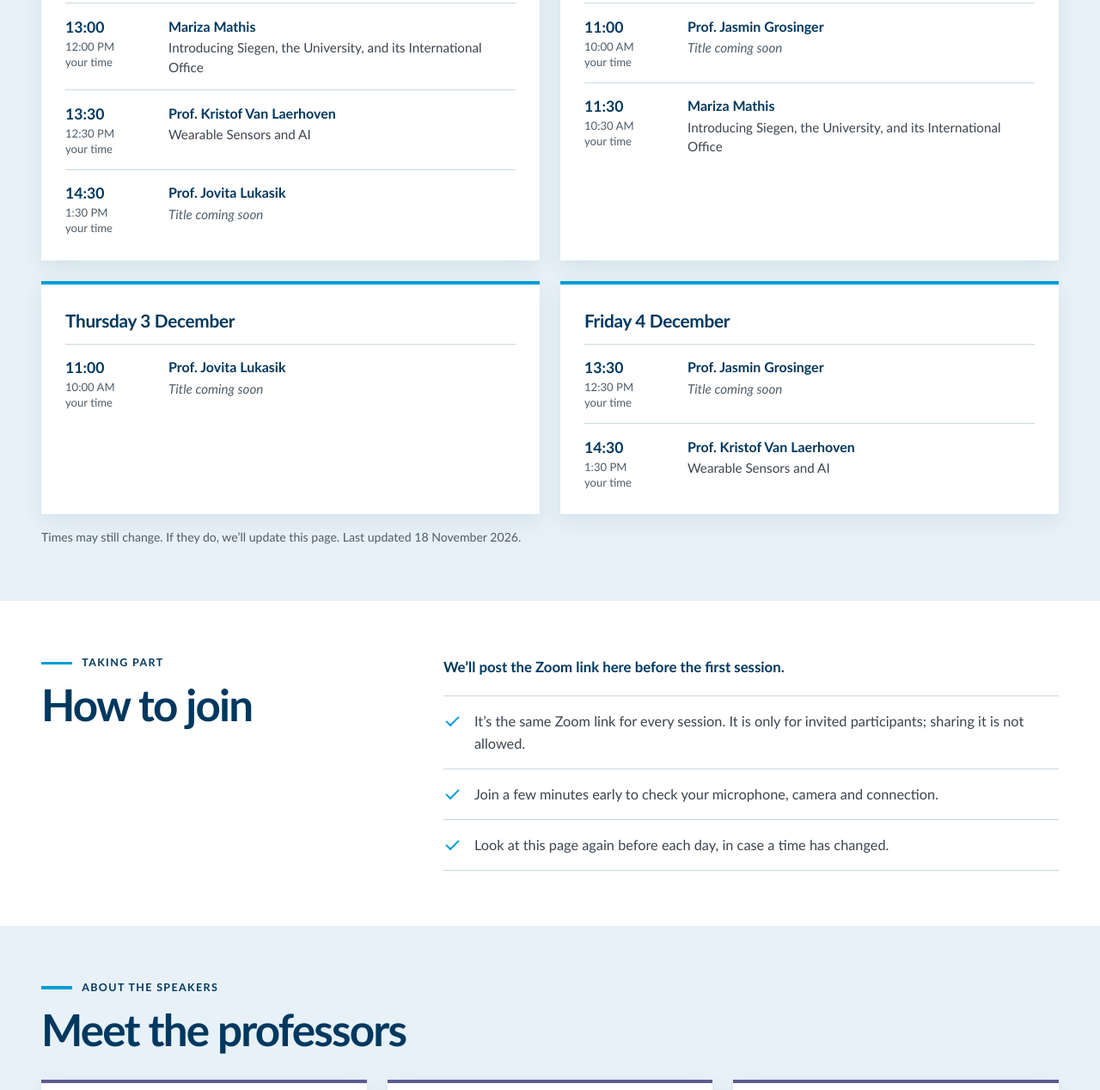
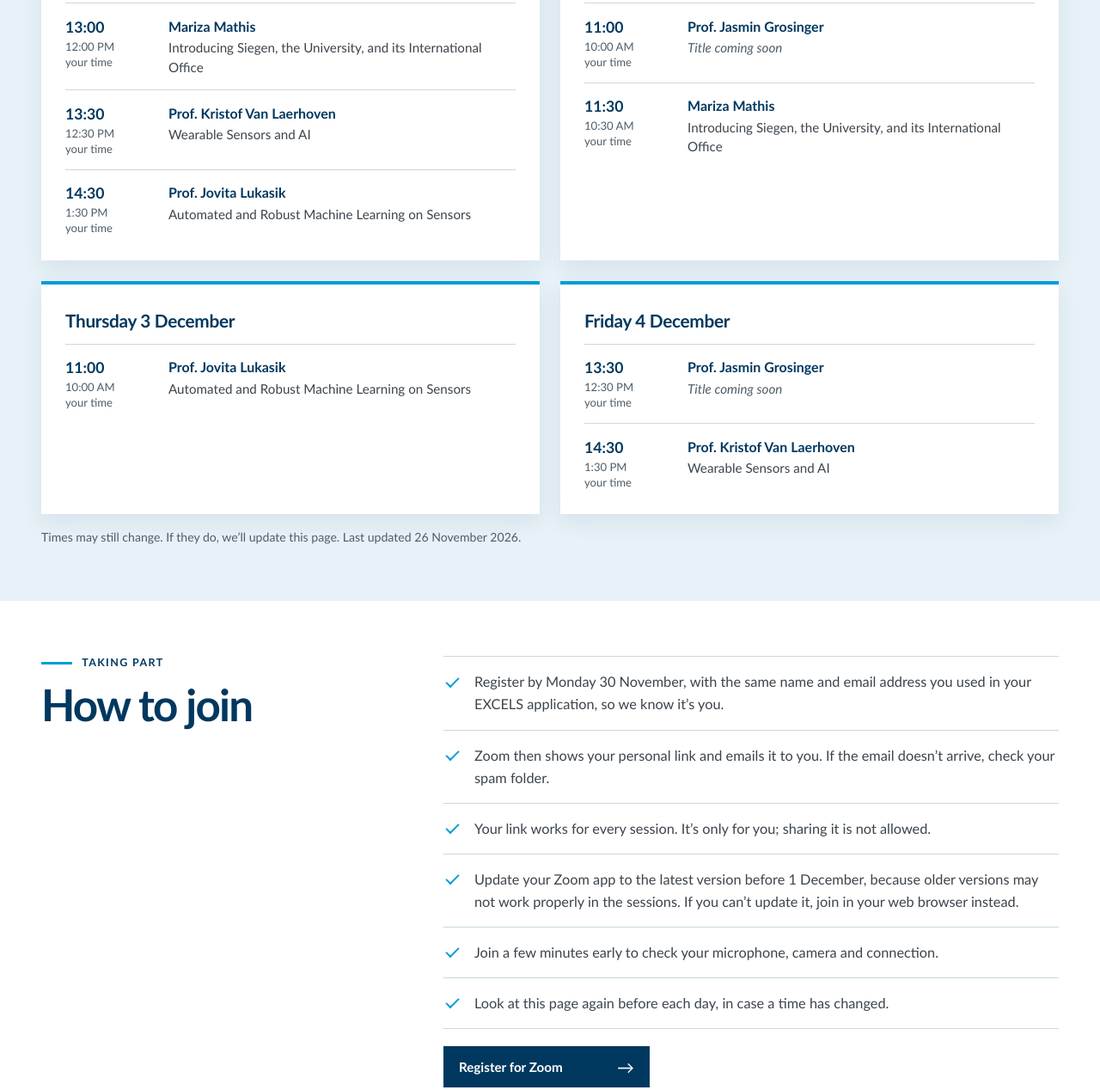
Before and after one commit to kristofvl/excels, a plain HTML site: page digital-prep-2026/index.html in a window 1280 px wide. Shown: the part 884-2152 px from the top of the page at 86% size. Drawn offline with Linux system fonts and the light colour scheme.

Commit message:
content: open Zoom registration on the Digital Prep page
Add the Zoom registration link. "How to join" now asks participants
to register by Monday 30 November with the name and email address
from their application, explains their personal link, and asks them
to update Zoom. The only Register for Zoom button sits below these
steps, so people read them first. Add Prof. Lukasik's talk title.

```diff
--- a/digital-prep-2026/index.html
+++ b/digital-prep-2026/index.html
@@ -57,8 +57,6 @@
 				line-height: 1.35;
 				color: var(--uni-dark-blue);
 			}
-
-			.dp-hero-actions { margin-top: 1.75rem; }
 
 			.dp-schedule-section,
 			.dp-speakers-section { background: #e7f1f7; }
@@ -259,8 +257,8 @@
 			}
 		</style>
 	</head>
-	<body data-zoom-url="">
-		<!-- Paste the Zoom invite link into data-zoom-url above. Until then the page says the link will follow; once set, the Join on Zoom buttons appear. -->
+	<body data-zoom-url="https://uni-siegen.zoom-x.de/meeting/register/zuzE6WflSDGsY_x4pWPi6g">
+		<!-- Paste the Zoom registration link (shown on the meeting's page in Zoom) into data-zoom-url above. Until then the page says the link will follow; once set, the Register for Zoom button appears below the checklist. -->
 		<a class="skip-link" href="#main-content">Skip to main content</a>
 		<header class="site-header">
 			<div class="header-shell">
@@ -285,9 +283,6 @@
 						<div><dt>Where</dt><dd>Online, on Zoom</dd></div>
 						<div><dt>Time zone</dt><dd>Siegen time (CET, UTC+1)</dd></div>
 					</dl>
-					<div class="dp-hero-actions" data-zoom-ready hidden>
-						<a class="application-button application-button-primary" href="#joining" data-zoom-link><span>Join on Zoom</span><span class="application-button-arrow" aria-hidden="true">&rarr;</span></a>
-					</div>
 				</div>
 			</section>
 
@@ -323,7 +318,7 @@
 									<p class="dp-session-time"><time datetime="2026-12-01T14:30+01:00">14:30</time></p>
 									<div>
 										<p class="dp-speaker">Prof. Jovita Lukasik</p>
-										<p class="dp-talk dp-talk-pending">Title coming soon</p>
+										<p class="dp-talk">Automated and Robust Machine Learning on Sensors</p>
 									</div>
 								</li>
 							</ol>
@@ -354,7 +349,7 @@
 									<p class="dp-session-time"><time datetime="2026-12-03T11:00+01:00">11:00</time></p>
 									<div>
 										<p class="dp-speaker">Prof. Jovita Lukasik</p>
-										<p class="dp-talk dp-talk-pending">Title coming soon</p>
+										<p class="dp-talk">Automated and Robust Machine Learning on Sensors</p>
 									</div>
 								</li>
 							</ol>
@@ -380,7 +375,7 @@
 						</li>
 					</ol>
 
-					<p class="key-dates-updated">Times may still change. If they do, we&rsquo;ll update this page. Last updated <time datetime="2026-11-18">18 November 2026</time>.</p>
+					<p class="key-dates-updated">Times may still change. If they do, we&rsquo;ll update this page. Last updated <time datetime="2026-11-26">26 November 2026</time>.</p>
 				</div>
 			</section>
 
@@ -391,15 +386,18 @@
 						<h2 id="joining-title">How to join</h2>
 					</header>
 					<div class="dp-join-copy">
-						<p class="dp-zoom-pending" data-zoom-pending>We&rsquo;ll post the Zoom link here before the first session.</p>
-						<div data-zoom-ready hidden>
-							<a class="application-button application-button-primary" href="#joining" data-zoom-link><span>Join on Zoom</span><span class="application-button-arrow" aria-hidden="true">&rarr;</span></a>
-						</div>
 						<ul class="dp-checklist" role="list">
-							<li>It&rsquo;s the same Zoom link for every session. It is only for invited participants; sharing it is not allowed.</li>
+							<li>Register by Monday 30 November, with the same name and email address you used in your EXCELS application, so we know it&rsquo;s you.</li>
+							<li>Zoom then shows your personal link and emails it to you. If the email doesn&rsquo;t arrive, check your spam folder.</li>
+							<li>Your link works for every session. It&rsquo;s only for you; sharing it is not allowed.</li>
+							<li>Update your Zoom app to the latest version before 1 December, because older versions may not work properly in the sessions. If you can&rsquo;t update it, join in your web browser instead.</li>
 							<li>Join a few minutes early to check your microphone, camera and connection.</li>
 							<li>Look at this page again before each day, in case a time has changed.</li>
 						</ul>
+						<p class="dp-zoom-pending" data-zoom-pending>We&rsquo;ll post the Zoom registration link here before the first session.</p>
+						<div data-zoom-ready hidden>
+							<a class="application-button application-button-primary" href="#joining" data-zoom-link><span>Register for Zoom</span><span class="application-button-arrow" aria-hidden="true">&rarr;</span></a>
+						</div>
 					</div>
 				</div>
 			</section>
@@ -503,7 +501,7 @@
 		</a>
 
 		<script>
-			// Shows the Join on Zoom buttons once data-zoom-url on <body> holds the invite link.
+			// Shows the Register for Zoom button once data-zoom-url on <body> holds the registration link.
 			(() => {
 				const zoomUrl = document.body.dataset.zoomUrl?.trim();
 
```
